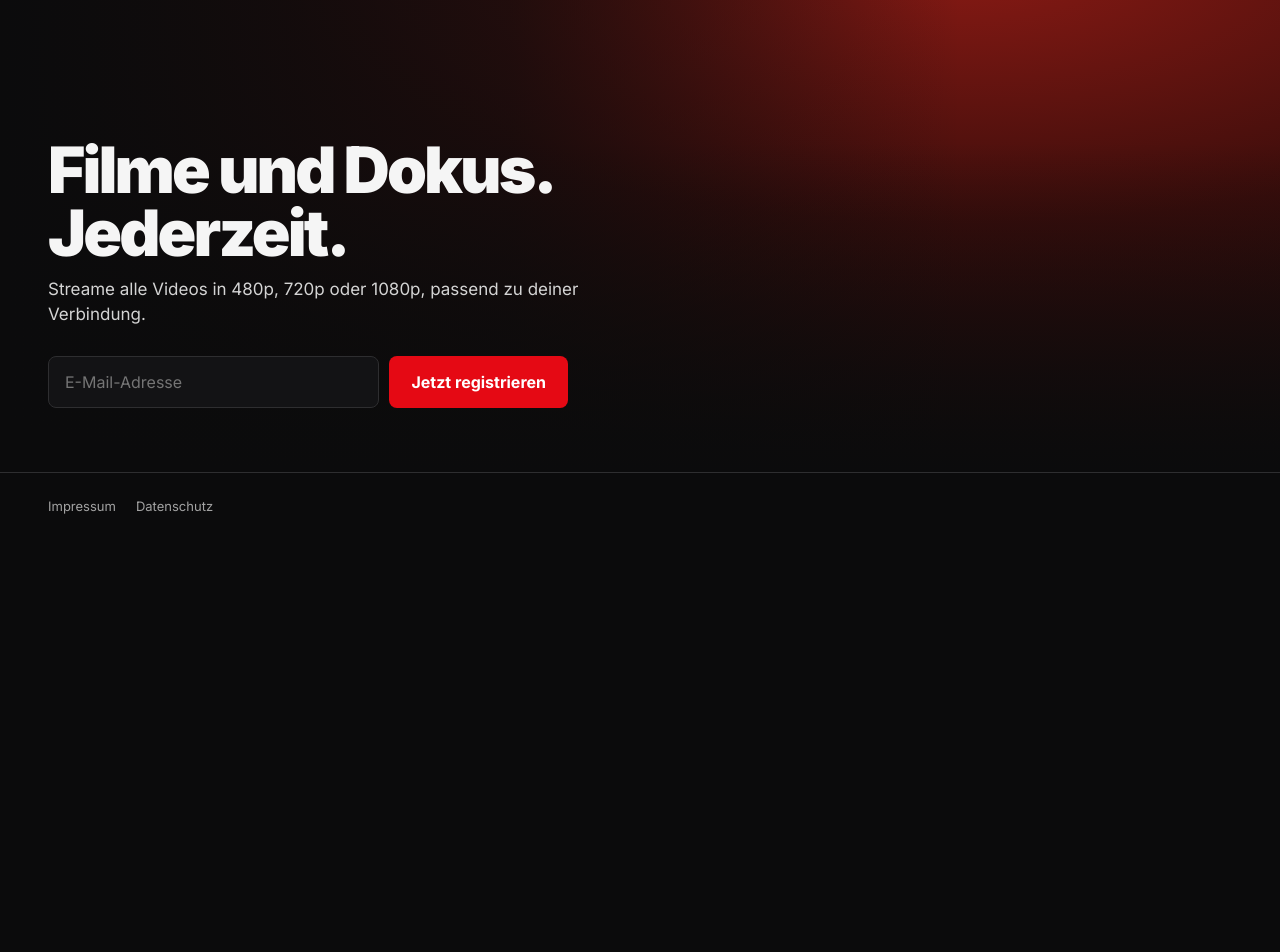
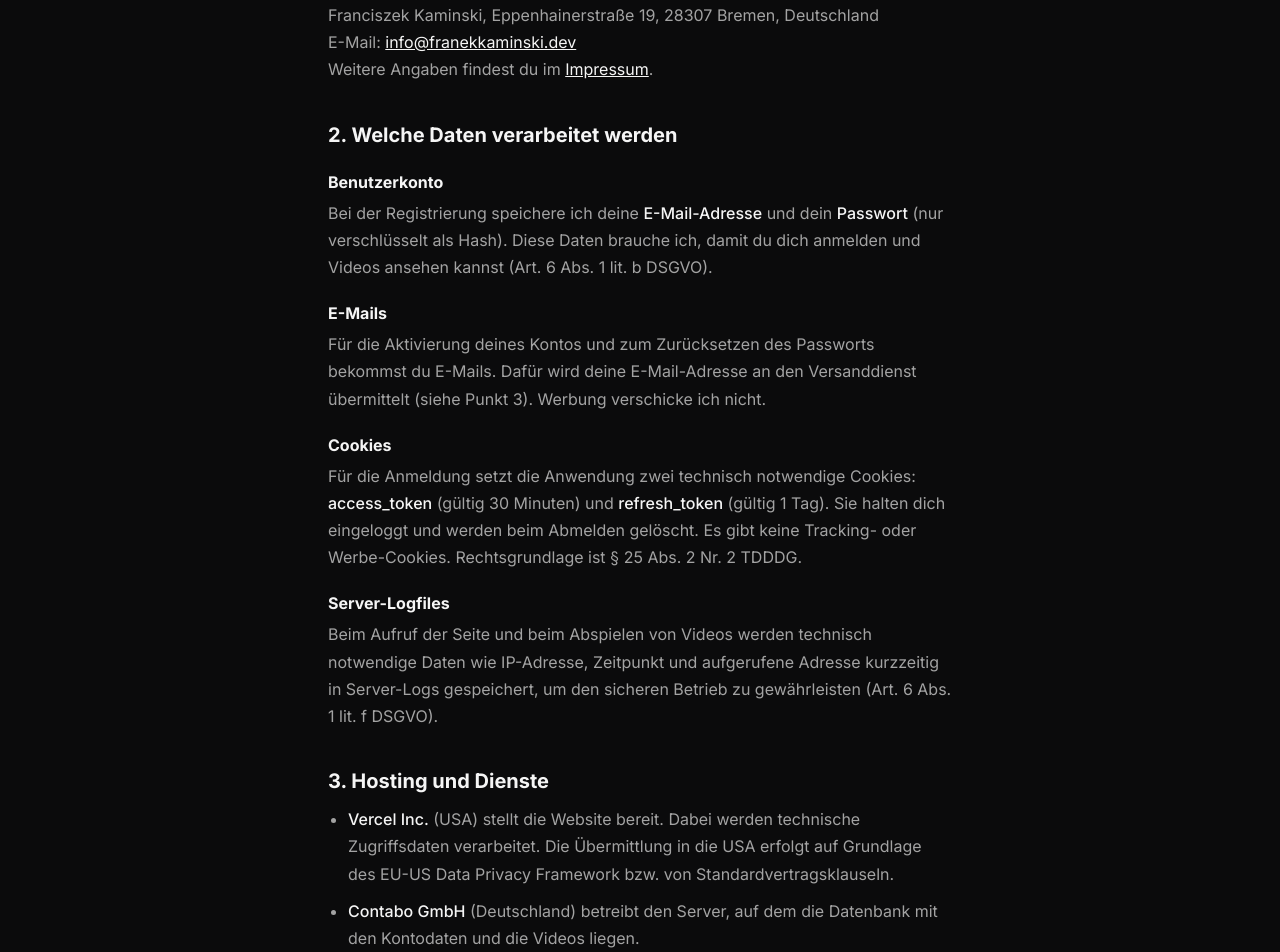
Before and after one commit to lvfranek/videoflix-frontend, a React (Vite) app: page /privacy in a window 1280 px wide. Before the commit this address led to /. Shown: the part 260-1212 px from the top of the page. Before the commit the page ends 800 px from the top, so only its background shows below. Built offline with nearby package versions, Linux system fonts and the light colour scheme.

Commit message:
Add imprint and privacy pages

```diff
--- a/src/App.tsx
+++ b/src/App.tsx
@@ -4,7 +4,9 @@ import { Layout } from './components/Layout'
 import { ActivatePage } from './pages/ActivatePage'
 import { ConfirmPasswordPage } from './pages/ConfirmPasswordPage'
 import { ForgotPasswordPage } from './pages/ForgotPasswordPage'
+import { ImprintPage } from './pages/ImprintPage'
 import { LoginPage } from './pages/LoginPage'
+import { PrivacyPage } from './pages/PrivacyPage'
 import { RegisterPage } from './pages/RegisterPage'
 import { StartPage } from './pages/StartPage'
 import { ToastProvider } from './toast/ToastProvider'
@@ -22,6 +24,8 @@ function App() {
             <Route path="/login" element={<LoginPage />} />
             <Route path="/register" element={<RegisterPage />} />
             <Route path="/forgot-password" element={<ForgotPasswordPage />} />
+            <Route path="/imprint" element={<ImprintPage />} />
+            <Route path="/privacy" element={<PrivacyPage />} />
             {/* These two paths are fixed by the links in the backend's emails */}
             <Route path="/pages/auth/activate.html" element={<ActivatePage />} />
             <Route path="/pages/auth/confirm_password.html" element={<ConfirmPasswordPage />} />
--- /dev/null
+++ b/src/pages/ImprintPage.tsx
@@ -0,0 +1,52 @@
+import styles from './Legal.module.css'
+
+export function ImprintPage() {
+  return (
+    <article className={styles.page}>
+      <h1>Impressum</h1>
+
+      <h2>Angaben gemäß § 5 DDG</h2>
+      <p>
+        Franciszek Kaminski
+        <br />
+        Eppenhainerstraße 19
+        <br />
+        28307 Bremen
+        <br />
+        Deutschland
+      </p>
+
+      <h2>Kontakt</h2>
+      <p>
+        E-Mail: <a href="mailto:info@franekkaminski.dev">info@franekkaminski.dev</a>
+      </p>
+
+      <h2>Verantwortlich für den Inhalt nach § 18 Abs. 2 MStV</h2>
+      <p>Franciszek Kaminski, Anschrift wie oben.</p>
+
+      <h2>Über dieses Projekt</h2>
+      <p>
+        Videoflix ist ein nicht-kommerzielles Portfolio-Projekt. Es dient nur zu Lern- und
+        Bewerbungszwecken.
+      </p>
+
+      <h2>Haftung für Inhalte</h2>
+      <p>
+        Als Diensteanbieter bin ich für eigene Inhalte auf diesen Seiten nach den allgemeinen
+        Gesetzen verantwortlich.
+      </p>
+
+      <h2>Urheberrecht</h2>
+      <p>
+        Die von mir erstellten Inhalte und Werke auf diesen Seiten unterliegen dem deutschen
+        Urheberrecht. Beiträge Dritter sind als solche gekennzeichnet.
+      </p>
+
+      <h2>Verbraucherstreitbeilegung</h2>
+      <p>
+        Ich bin nicht verpflichtet und nicht bereit, an Streitbeilegungsverfahren vor einer
+        Verbraucherschlichtungsstelle teilzunehmen.
+      </p>
+    </article>
+  )
+}
--- /dev/null
+++ b/src/pages/Legal.module.css
@@ -0,0 +1,49 @@
+.page {
+  width: 100%;
+  padding-top: 120px;
+  padding-inline: var(--page-padding);
+  max-width: 720px;
+  margin: 0 auto 64px;
+}
+
+.page h1 {
+  margin: 0 0 32px;
+  font-size: clamp(30px, 4.5vw, 44px);
+  letter-spacing: -0.03em;
+}
+
+.page h2 {
+  margin: 36px 0 10px;
+  font-size: 20px;
+}
+
+.page h3 {
+  margin: 20px 0 6px;
+  font-size: 16px;
+}
+
+.page p,
+.page li {
+  margin: 0 0 10px;
+  color: var(--text-muted);
+  line-height: 1.7;
+}
+
+.page ul {
+  margin: 0 0 10px;
+  padding-left: 20px;
+}
+
+.page a {
+  color: var(--text);
+}
+
+.page strong {
+  color: var(--text);
+  font-weight: 500;
+}
+
+.updated {
+  margin-top: 40px !important;
+  font-size: 12px;
+}
--- /dev/null
+++ b/src/pages/PrivacyPage.tsx
@@ -0,0 +1,83 @@
+import { Link } from 'react-router-dom'
+import styles from './Legal.module.css'
+
+export function PrivacyPage() {
+  return (
+    <article className={styles.page}>
+      <h1>Datenschutz</h1>
+
+      <h2>1. Verantwortlicher</h2>
+      <p>
+        Franciszek Kaminski, Eppenhainerstraße 19, 28307 Bremen, Deutschland
+        <br />
+        E-Mail: <a href="mailto:info@franekkaminski.dev">info@franekkaminski.dev</a>
+        <br />
+        Weitere Angaben findest du im <Link to="/imprint">Impressum</Link>.
+      </p>
+
+      <h2>2. Welche Daten verarbeitet werden</h2>
+      <h3>Benutzerkonto</h3>
+      <p>
+        Bei der Registrierung speichere ich deine <strong>E-Mail-Adresse</strong> und dein{' '}
+        <strong>Passwort</strong> (nur verschlüsselt als Hash). Diese Daten brauche ich, damit du
+        dich anmelden und Videos ansehen kannst (Art. 6 Abs. 1 lit. b DSGVO).
+      </p>
+
+      <h3>E-Mails</h3>
+      <p>
+        Für die Aktivierung deines Kontos und zum Zurücksetzen des Passworts bekommst du E-Mails.
+        Dafür wird deine E-Mail-Adresse an den Versanddienst übermittelt (siehe Punkt 3). Werbung
+        verschicke ich nicht.
+      </p>
+
+      <h3>Cookies</h3>
+      <p>
+        Für die Anmeldung setzt die Anwendung zwei technisch notwendige Cookies:{' '}
+        <strong>access_token</strong> (gültig 30 Minuten) und <strong>refresh_token</strong> (gültig
+        1 Tag). Sie halten dich eingeloggt und werden beim Abmelden gelöscht. Es gibt keine
+        Tracking- oder Werbe-Cookies. Rechtsgrundlage ist § 25 Abs. 2 Nr. 2 TDDDG.
+      </p>
+
+      <h3>Server-Logfiles</h3>
+      <p>
+        Beim Aufruf der Seite und beim Abspielen von Videos werden technisch notwendige Daten wie
+        IP-Adresse, Zeitpunkt und aufgerufene Adresse kurzzeitig in Server-Logs gespeichert, um den
+        sicheren Betrieb zu gewährleisten (Art. 6 Abs. 1 lit. f DSGVO).
+      </p>
+
+      <h2>3. Hosting und Dienste</h2>
+      <ul>
+        <li>
+          <strong>Vercel Inc.</strong> (USA) stellt die Website bereit. Dabei werden technische
+          Zugriffsdaten verarbeitet. Die Übermittlung in die USA erfolgt auf Grundlage des EU-US
+          Data Privacy Framework bzw. von Standardvertragsklauseln.
+        </li>
+        <li>
+          <strong>Contabo GmbH</strong> (Deutschland) betreibt den Server, auf dem die Datenbank mit
+          den Kontodaten und die Videos liegen.
+        </li>
+        <li>
+          <strong>Google Gmail</strong> (Google Ireland Ltd.) verschickt die Aktivierungs- und
+          Passwort-E-Mails.
+        </li>
+      </ul>
+      <p>Schriftarten werden von diesem Server geladen, nicht von Google.</p>
+
+      <h2>4. Speicherdauer</h2>
+      <p>
+        Deine Daten bleiben gespeichert, solange dein Konto besteht. Für die Löschung deines Kontos
+        genügt eine E-Mail an mich.
+      </p>
+
+      <h2>5. Deine Rechte</h2>
+      <p>
+        Du hast das Recht auf Auskunft, Berichtigung, Löschung, Einschränkung der Verarbeitung,
+        Datenübertragbarkeit und Widerspruch (Art. 15 bis 21 DSGVO). Außerdem kannst du dich bei
+        einer Datenschutz-Aufsichtsbehörde beschweren, zum Beispiel bei der Landesbeauftragten für
+        Datenschutz und Informationsfreiheit der Freien Hansestadt Bremen.
+      </p>
+
+      <p className={styles.updated}>Stand: Oktober 2026</p>
+    </article>
+  )
+}
```
